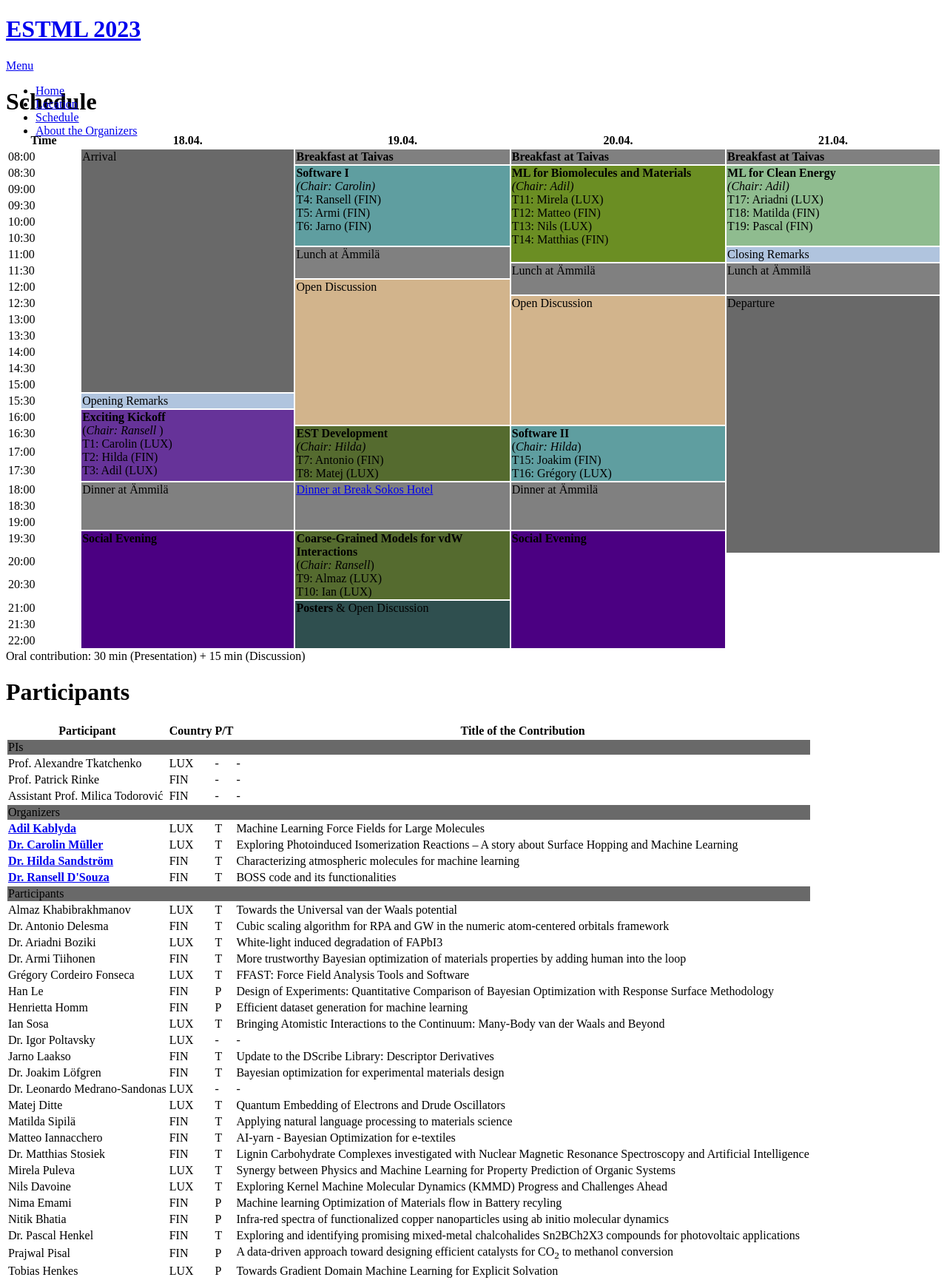
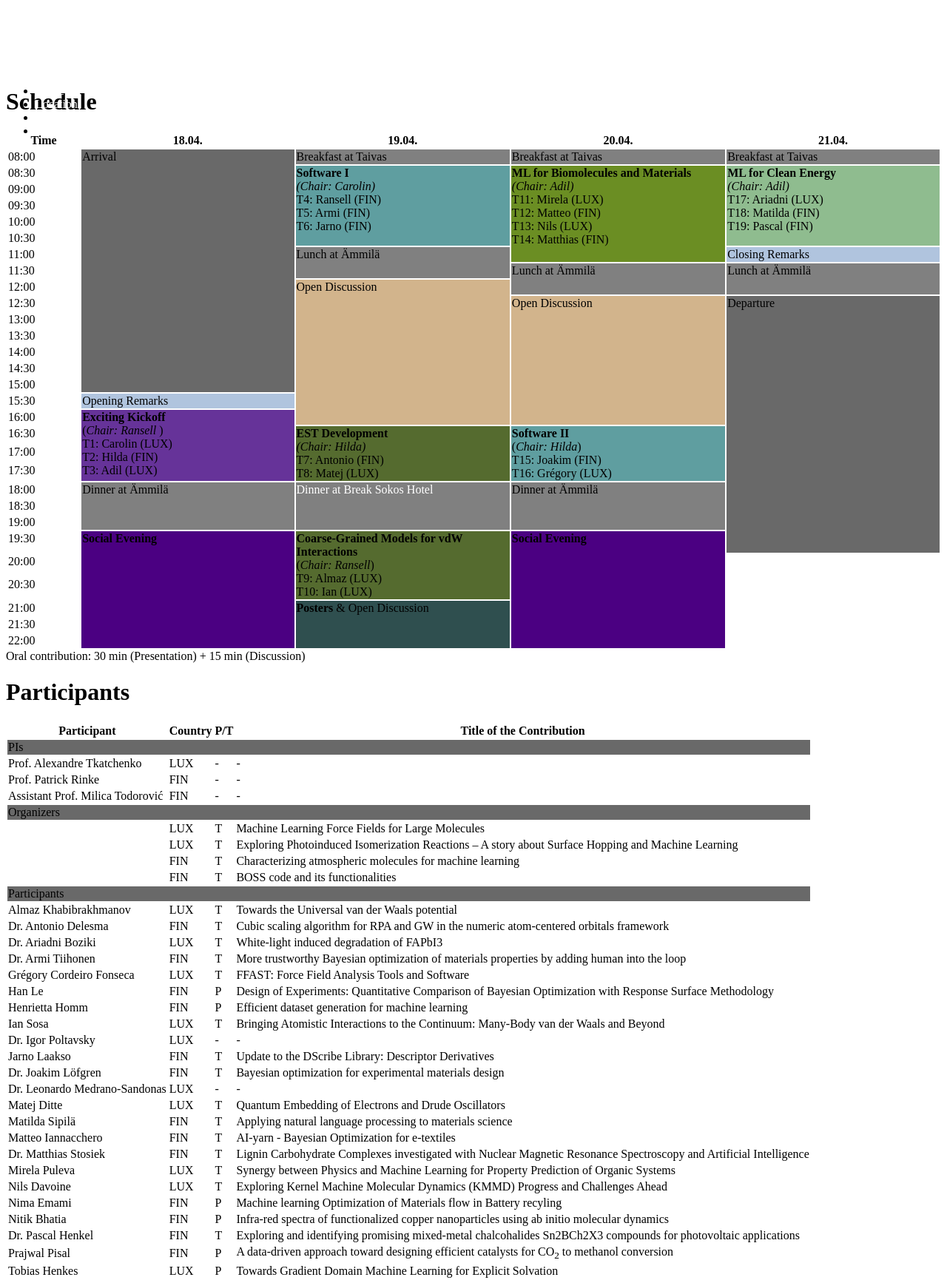
Before and after one commit to ESTML/ESTML.github.io, a Jekyll site: the page built from schedule.html, in a window 1280 px wide. Shown: the part 108-1838 px from the top of the page at 74% size. Built offline with Jekyll 4.4.1, drawn with Linux system fonts in a browser that asks for light colours; nearby versions of some CDN libraries; grey boxes are pictures that could not be loaded.

Commit message:
Update schedule.html

```diff
--- a/schedule.html
+++ b/schedule.html
@@ -4,6 +4,23 @@ title: Schedule and Participants
 ---
 
 <h1 class="pageTitle"> Schedule </h1>
+
+<style>
+      a:link {
+         color: white;
+         background-color: transparent;
+         text-decoration: none;
+      }
+      a:visited {
+         color: white;
+         background-color: transparent;
+         text-decoration: none;
+      }
+      a:active {
+         color: white;
+         background-color: transparent;
+      }
+</style>
 
 <table>
 <tr VALIGN=TOP>
@@ -17,9 +34,9 @@ title: Schedule and Participants
 <tr VALIGN=TOP>
   <td> 08:00 </td>
   <td rowspan="15" width=300 style="background-color: DimGray;"> Arrival </td>
-  <td rowspan="1" width=300 style="background-color: Gray;"> <b> Breakfast at Taivas </td>
-  <td rowspan="1" width=300 style="background-color: Gray;"> <b> Breakfast at Taivas </td>
-  <td rowspan="1" width=300 style="background-color: Gray;"> <b> Breakfast at Taivas </td>
+  <td rowspan="1" width=300 style="background-color: Gray;"> Breakfast at Taivas </td>
+  <td rowspan="1" width=300 style="background-color: Gray;"> Breakfast at Taivas </td>
+  <td rowspan="1" width=300 style="background-color: Gray;"> Breakfast at Taivas </td>
 </tr>
 <tr VALIGN=TOP>
   <td> 08:30 </td>
```
